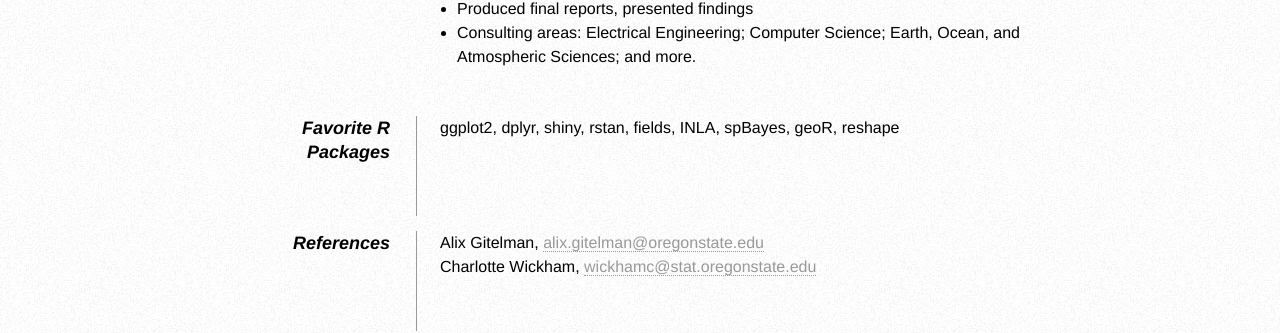
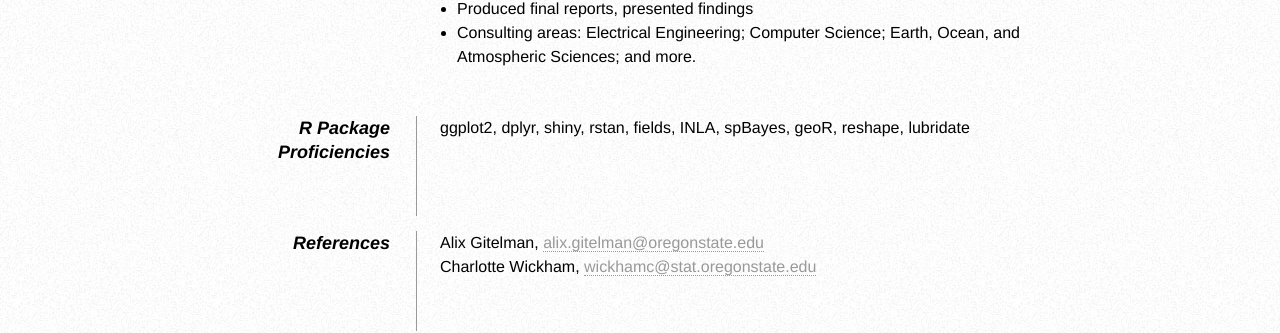
Before and after one commit to cwcomiskey/cwcomiskey.github.io, a Jekyll site: the page resume/index.html, which Jekyll copies as it is, in a window 1280 px wide. Shown: the part 907-1240 px from the top of the page. Built offline with Jekyll 4.4.1, drawn with Linux system fonts in a browser that asks for light colours.

Commit message:
Update index.html

```diff
--- a/resume/index.html
+++ b/resume/index.html
@@ -109,8 +109,8 @@
 
             <dd class="clear"></dd>
 
-            <dt>Favorite R Packages</dt>
-            <dd>ggplot2, dplyr, shiny, rstan, fields, INLA, spBayes, geoR, reshape</dd>
+            <dt> R Package Proficiencies </dt>
+            <dd> ggplot2, dplyr, shiny, rstan, fields, INLA, spBayes, geoR, reshape, lubridate </dd>
 
             <dd class="clear"></dd>
 
```
